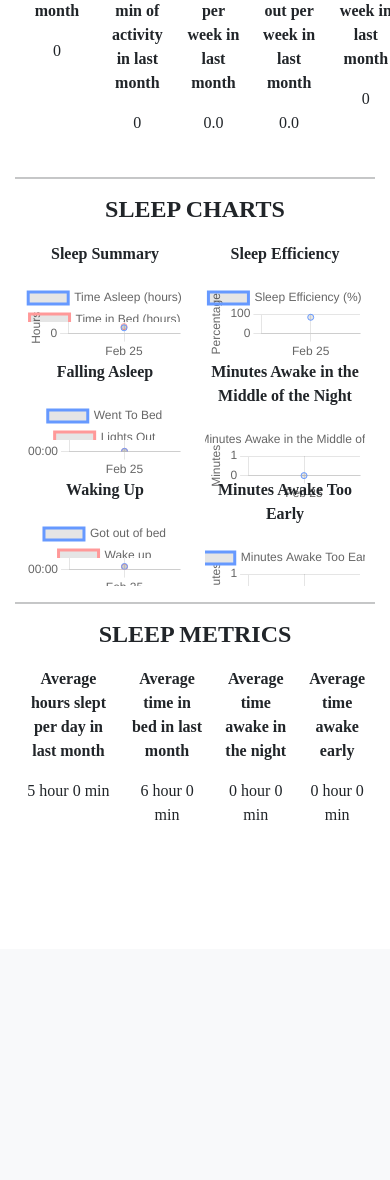
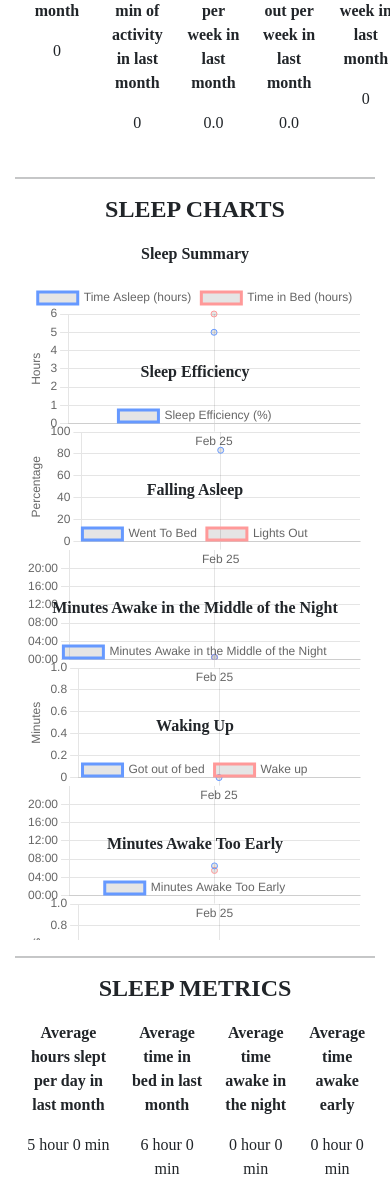
Before and after one commit to colin-raaen/thrive-track, a Flask app: page / in a window 390 px wide. Shown: the part 1184-2364 px from the top of the page. Before the commit the page ends 2004 px from the top, so only its background shows below. Run offline with Flask 3, Linux system fonts and the light colour scheme; a user stored in the database is signed in; some libraries are stand-ins or nearby versions.

Commit message:
March 9, 2024: start of index.html mobile styling

```diff
--- a/static/styles.css
+++ b/static/styles.css
@@ -218,13 +218,6 @@
         font-family: Salesforce Sans;
     }
 
-    /* Additional CSS for responsiveness */
-    @media (max-width: 768px) {
-        .legend-item {
-            margin-bottom: 10px;
-        }
-    }
-
     /* STYLING FOR SLEEP CHARTS */
     .sleep-charts-header {
         font-family: Salesforce Sans;
@@ -369,10 +362,14 @@ td.hidden-history-column, td.hidden-wellness-type-column {
 .text-box-description {
     width: 40%;
     margin-left: 20px; /* add some space between the form and text box */
-  }
+}
 
-  /* Mobile view formatting and styling */
+/* Mobile view formatting and styling */
 @media only screen and (max-width: 767px) {
+    .legend-item {
+        margin-bottom: 10px;
+    }
+
     .toggle-hyperlink{
         font-size: 20px;
     }
@@ -381,4 +378,25 @@ td.hidden-history-column, td.hidden-wellness-type-column {
     .nav-link.history{
         font-size: 14px;
     }
+
+    .chart-grid {
+        display: flex;
+        flex-wrap: wrap;
+    }
+
+    .chart-container-left {
+        width: 100%;
+        padding: 10px;
+        box-sizing: border-box;
+        height: 0;
+        padding-bottom: 30%; /* Used to fix formatting of "Falling Asleep" title overlap */
+    }
+
+    .chart-container-right {
+        width: 100%;
+        padding: 10px;
+        box-sizing: border-box;
+        height: 0;
+        padding-bottom: 30%;
+    }
 }
```
Also changed, not shown: 1 other file.
